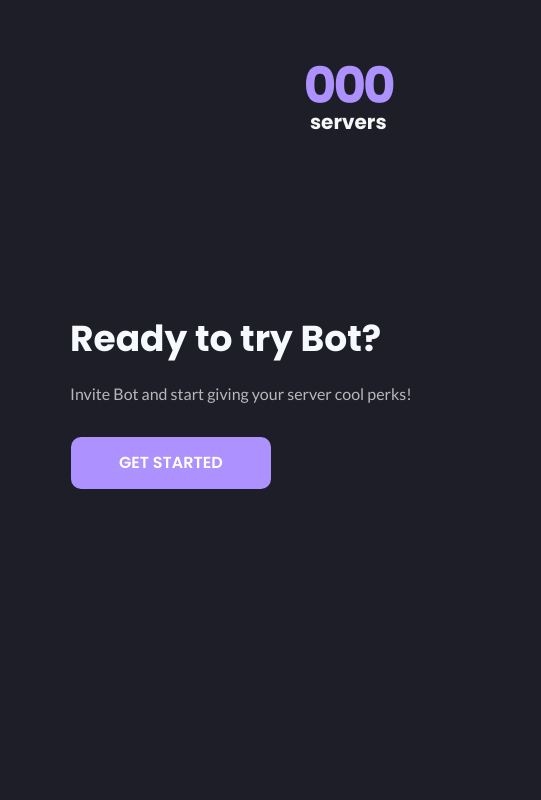
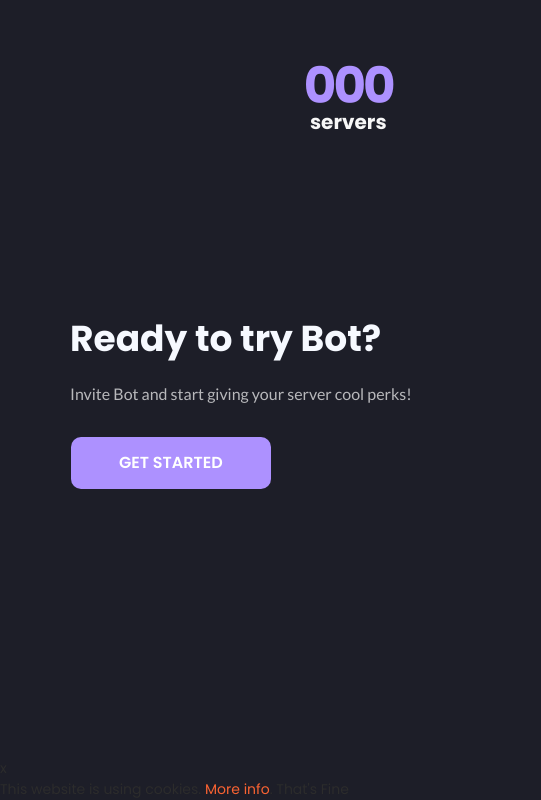
Before and after one commit to SixCord/sixcord_template, a plain HTML site: page index.html in a window 1280 px wide. Shown: the part 1652-2452 px from the top of the page, 0-541 px from the left. Before the commit the page ends 2410 px from the top, so only its background shows below. Drawn offline with nearby package versions, Linux system fonts and the light colour scheme.

Commit message:
Update index.html

```diff
--- a/index.html
+++ b/index.html
@@ -157,6 +157,9 @@ window.addEventListener("beforeunload", function (e) {
 <script src="https://cdnjs.cloudflare.com/ajax/libs/popper.js/1.14.7/umd/popper.min.js" integrity="sha384-UO2eT0CpHqdSJQ6hJty5KVphtPhzWj9WO1clHTMGa3JDZwrnQq4sF86dIHNDz0W1" crossorigin="anonymous"></script>
 <script src="https://stackpath.bootstrapcdn.com/bootstrap/4.3.1/js/bootstrap.min.js" integrity="sha384-JjSmVgyd0p3pXB1rRibZUAYoIIy6OrQ6VrjIEaFf/nJGzIxFDsf4x0xIM+B07jRM" crossorigin="anonymous"></script>
 <script src="src/js/now-ui-kit.min.js"></script>
-<script src="src/js/main.js"></script>
+<script src="src/js/main.js"></script> <div id="cookieConsent">
+    <div id="closeCookieConsent">x</div>
+    This website is using cookies. <a href="#" target="_blank">More info</a>. <a class="cookieConsentOK">That's Fine</a>
+</div>
 </body>
 </html>
```
